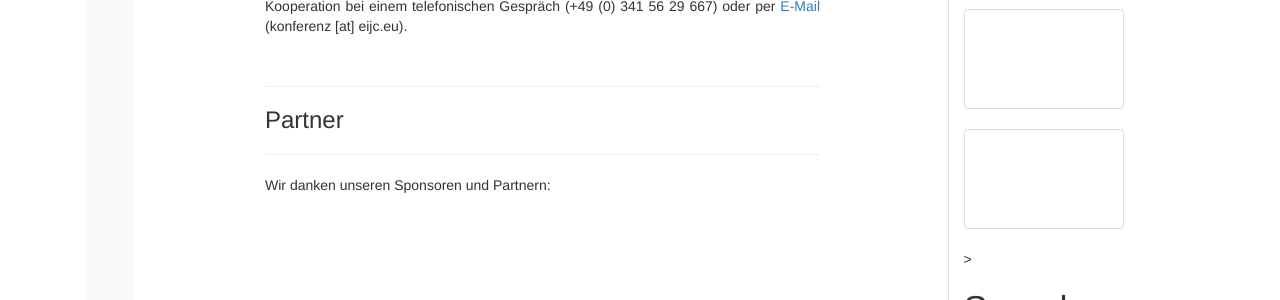
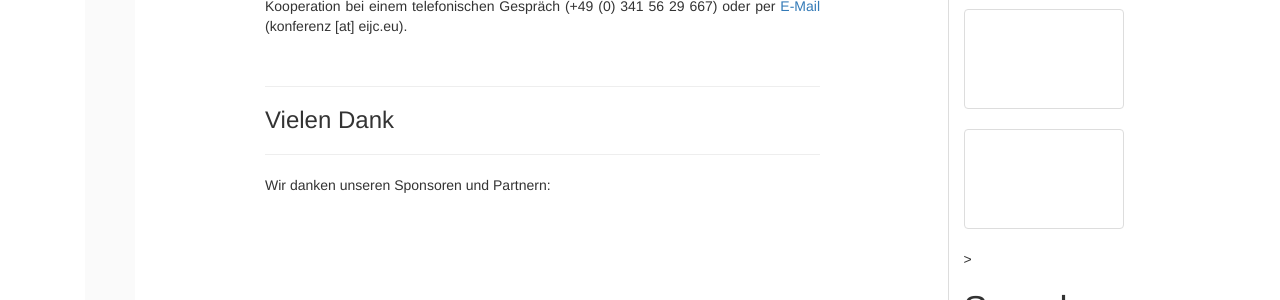
Before and after one commit to susedev/test, a Jekyll site: the page built from partner-werden.html, in a window 1280 px wide. Shown: the part 409-709 px from the top of the page. Built offline with Jekyll 4.4.1, drawn with Linux system fonts in a browser that asks for light colours; nearby versions of some CDN libraries.

Commit message:
Edit from JekyllCMS

```diff
--- a/partner-werden.html
+++ b/partner-werden.html
@@ -12,7 +12,9 @@ title: Partner
 <p style="text-align: justify;">&nbsp;</p>
 
 <hr noshade="noshade" size="1" />
-<h3>Partner</h3>
+<h3>Vielen Dank</h3>
 
 <hr noshade="noshade" size="1" />
 <p style="text-align: justify;">Wir danken unseren Sponsoren und Partnern:</p>
+
+<p>&nbsp;</p>
```
